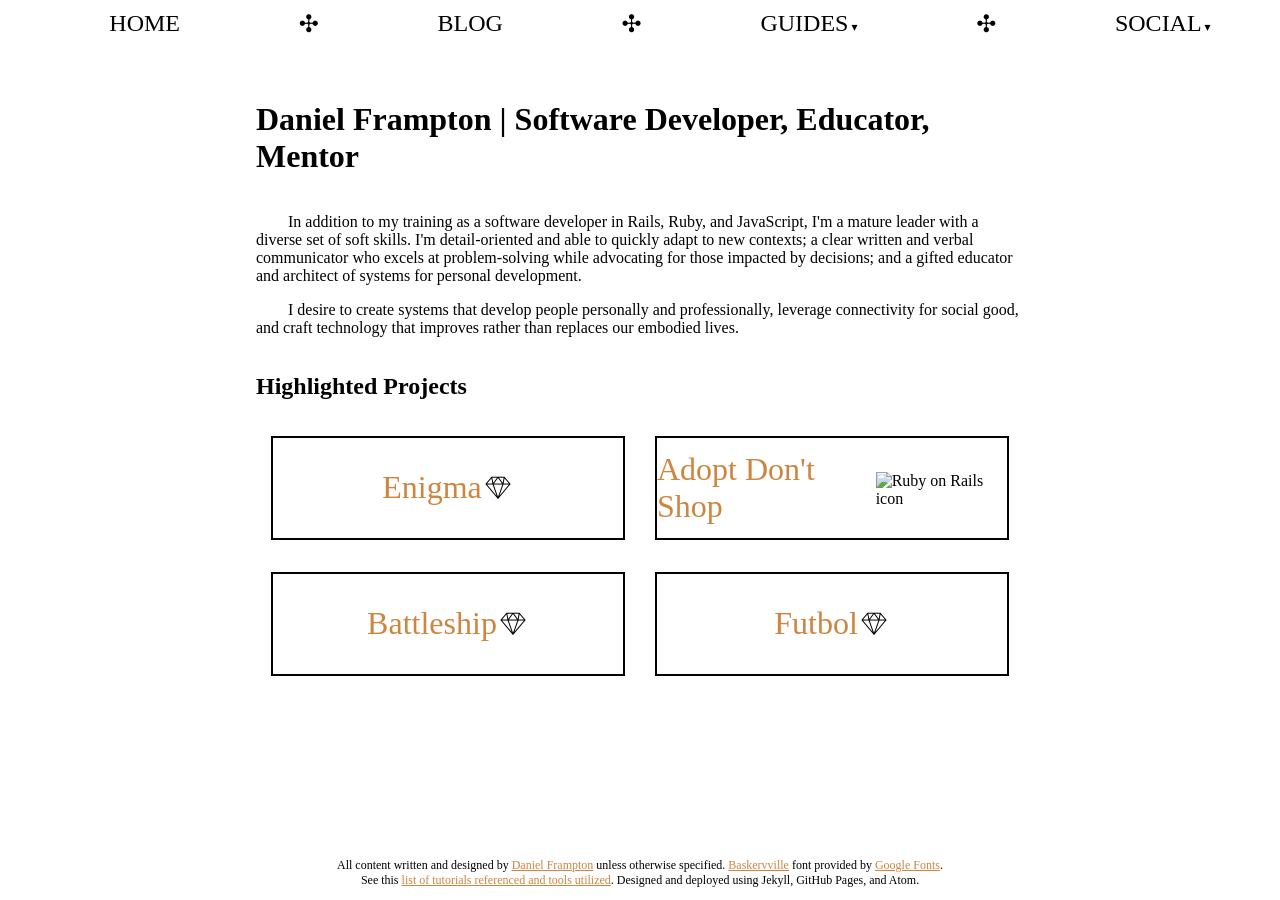
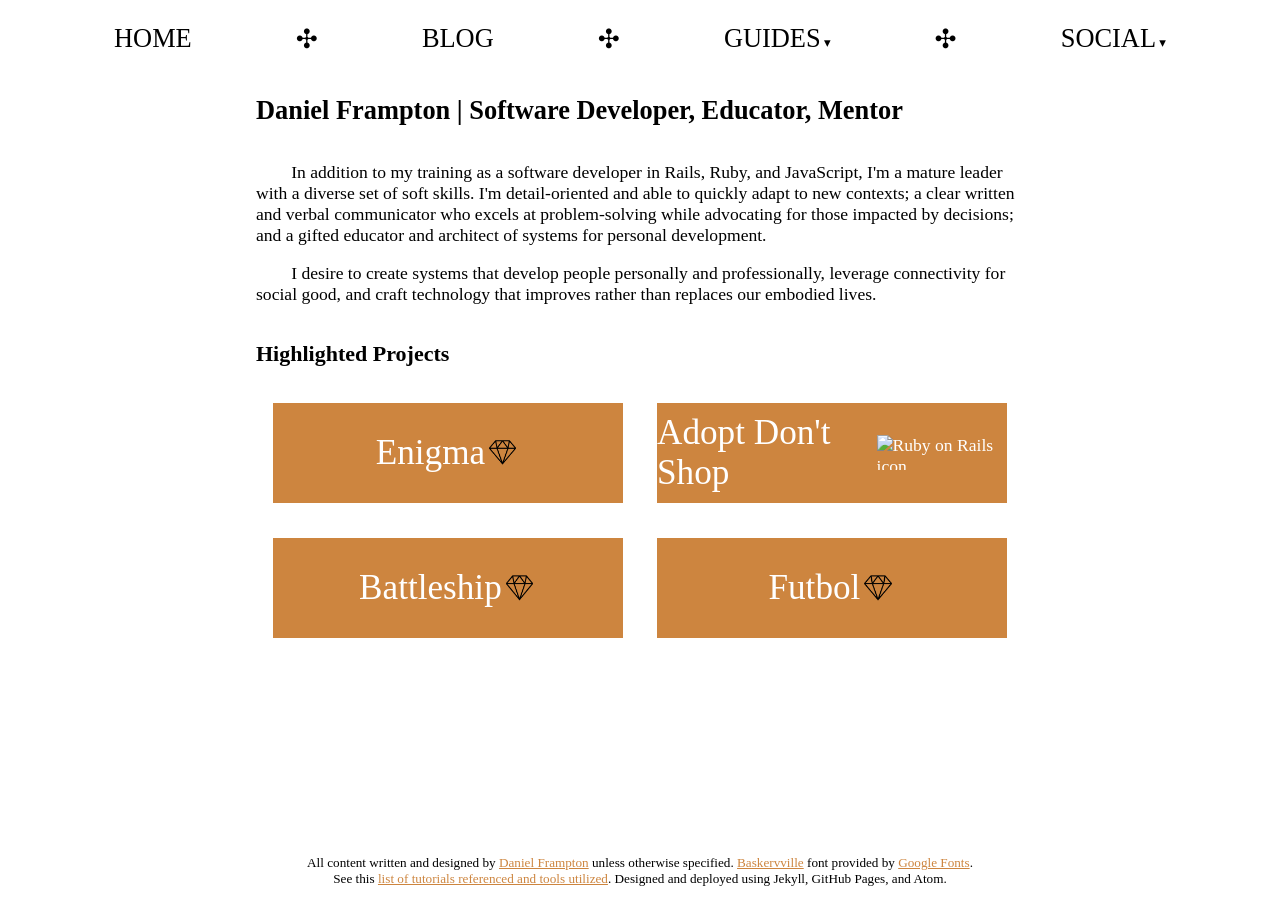
Before and after one commit to DanielEFrampton/danieleframpton.github.io, a Jekyll site: the page built from index.html, in a window 1280 px wide. Built offline with Jekyll 4.4.1, drawn with Linux system fonts in a browser that asks for light colours; some web fonts are replaced.

Commit message:
Adjust styling of project highlights and overall font size

```diff
--- a/assets/css/styles.css
+++ b/assets/css/styles.css
@@ -12,28 +12,32 @@
   align-content: flex-start;
   font-family: 'Baskervville', serif;
   margin: 0px;
+
+  font-size: 1.1em;
 }
 
 h1 {
-  font-size: 2em;
+  font-size: 1.5em;
 }
 
 h2 {
-  font-size: 1.5em;
+  font-size: 1.25em;
 }
 
 nav {
   background-color: white;
   font-size: 1.5em;
   color: black;
+  margin-top: 1%;
   padding: 10px;
 }
 
 nav ul {
   display: flex;
   flex-direction: row;
-  justify-content: space-around;
+  justify-content: space-evenly;
   margin: 0px;
+  padding-left: 0px
 }
 
 nav li {
@@ -93,7 +97,7 @@
 }
 
 main {
-  margin-top: 2.5%;
+  margin-top: 1%;
   margin-left: 20%;
   width: auto;
   margin-right: 20%;
@@ -105,6 +109,10 @@
 
 p {
   text-indent: 2em;
+}
+
+li > p {
+  text-indent: 0em;
 }
 
 main a, footer a {
@@ -125,14 +133,14 @@
 }
 
 .project-display-box {
+  background-color: peru;
+  color: white;
+
   width: 350px;
   height: 100px;
 
   margin-bottom: 1em;
   margin-top: 1em;
-  border-color: black;
-  border-style: solid;
-  border-width: 2px;
 
   display: flex;
   flex-direction: row;
@@ -141,9 +149,10 @@
   align-items: center;
 }
 
-.project-display-box a {
+.project-display-box a:any-link {
   text-decoration: none;
   font-size: 2em;
+  color: white;
 }
 
 .project-display-box img {
```
